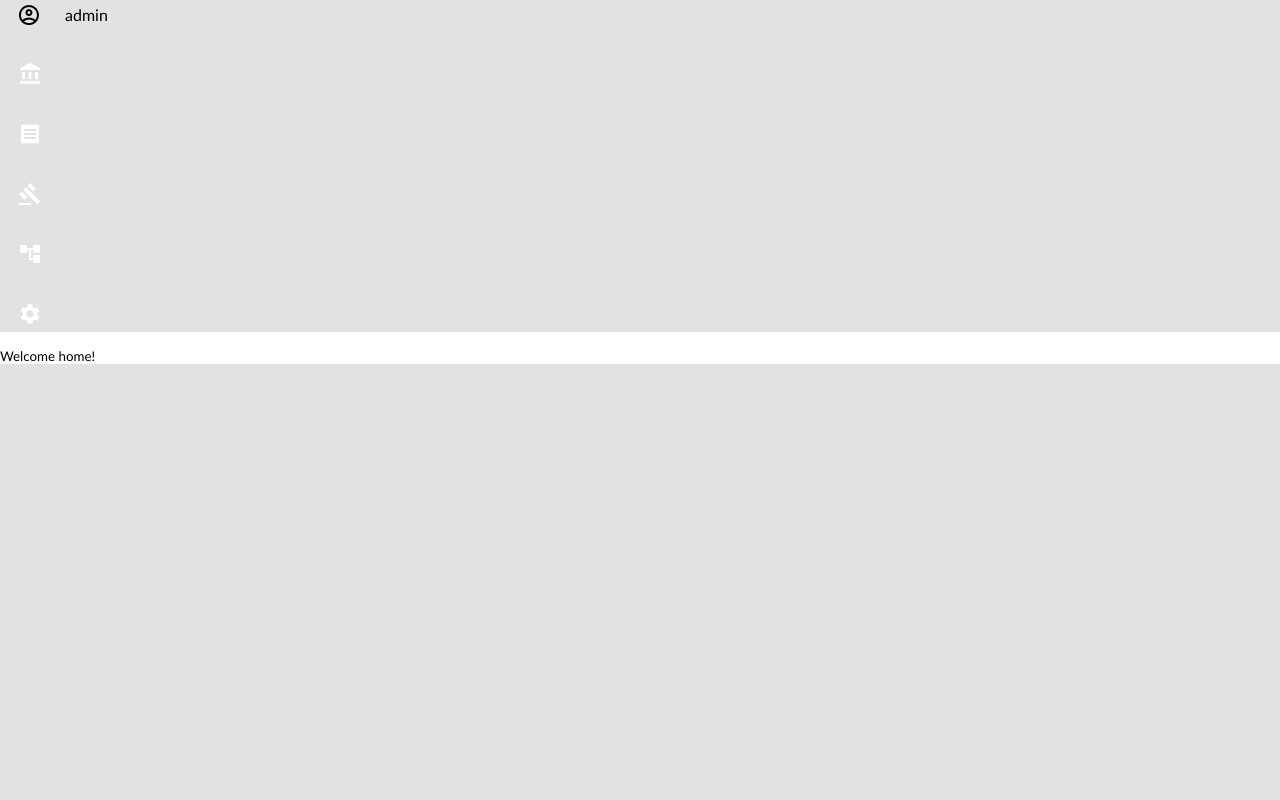
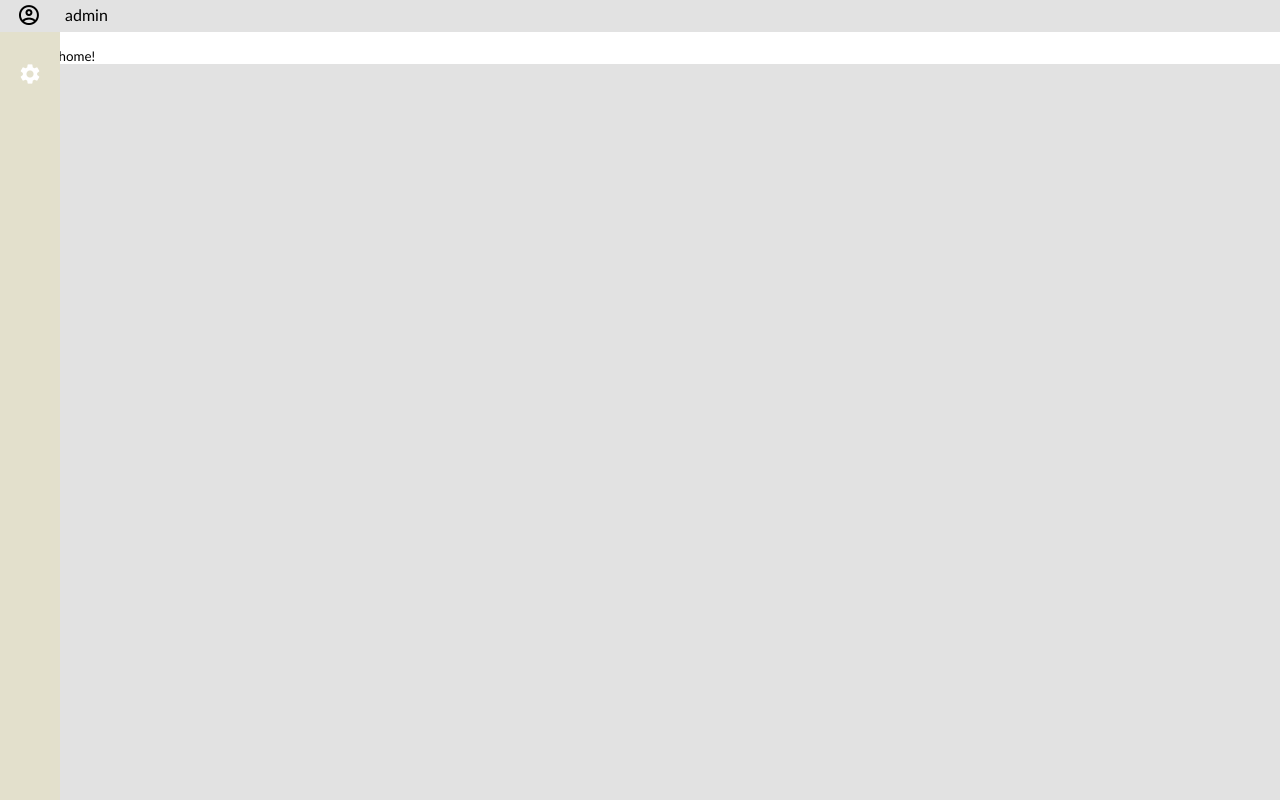
Before and after one commit to webclinic017/tradinghook, a Flask app: page / in a window 1280 px wide. Run offline with Flask 2, Linux system fonts and the light colour scheme; a user stored in the database is signed in.

Commit message:
Add files via upload

```diff
--- a/app/static/default2.css
+++ b/app/static/default2.css
@@ -13,7 +13,7 @@
 
 .header { grid-area: header; background-color: #9fada3; position:absolute; left:0; right:0; height: 32px; }
 
-.navbar { grid-area: nav; background: #e3e0cc; width: 60px;}
+.navbar { grid-area: nav; background: #e3e0cc; position:absolute; width: 60px; left:0; top:32px; bottom: 0;}
 
 .subbar { grid-area: bar; background: #f0f0f0; height: 32px; position:absolute; left:61; top: 33px; right:0; }
 
```
